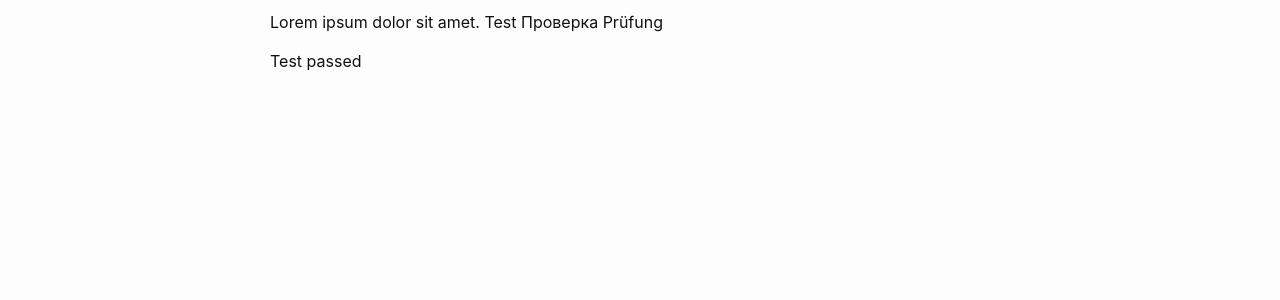
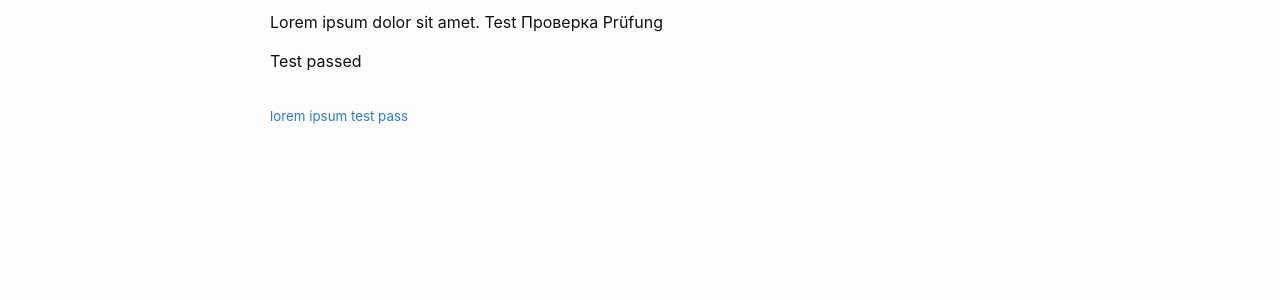
Before and after one commit to AndreysBlogTest/AndreysBlogTest.github.io, a Jekyll site: the page built from _posts/2020-04-11-my-first-post.md, in a window 1280 px wide. Shown: the part 196-496 px from the top of the page. Built offline with Jekyll 4.4.1, drawn with Linux system fonts in a browser that asks for light colours.

Commit message:
Update post.html

```diff
--- a/_layouts/post.html
+++ b/_layouts/post.html
@@ -34,5 +34,11 @@ layout: default
     {%- include disqus_comments.html -%}
   {%- endif -%}
 
+<small>
+    {% for tag in page.tags %}
+    <a href="/tags/{{ tag }}/">{{ tag }}</a>
+    {% endfor %}
+</small>
+
   <a class="u-url" href="{{ page.url | relative_url }}" hidden></a>
 </article>
```
